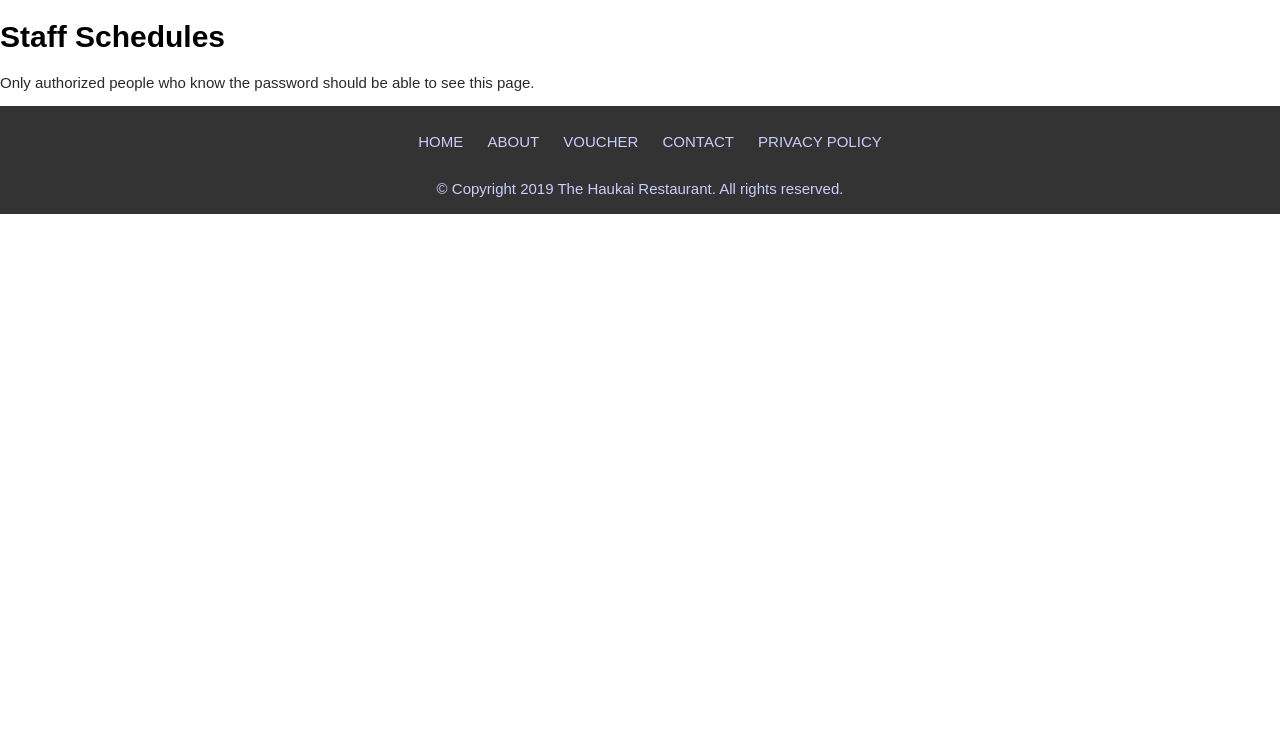
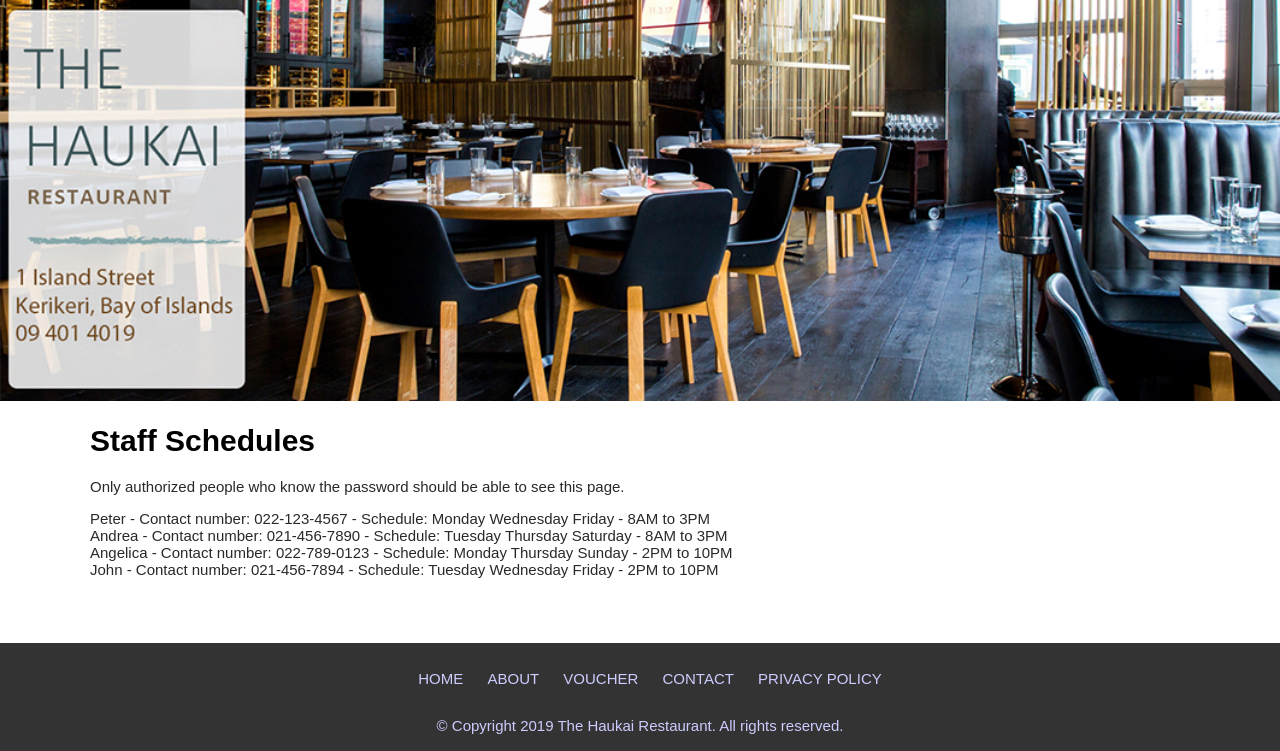
Before and after one commit to annexplorer/HaukaiRestaurantFinal, a PHP site: page /private/staff.html in a window 1280 px wide. Shown: the part 85-836 px from the top of the page. Before the commit the page ends 299 px from the top, so only its background shows below. Run offline with PHP 8.4, Linux system fonts and the light colour scheme.

Commit message:
Added staff roster schedule

```diff
--- a/css/styles.css
+++ b/css/styles.css
@@ -479,6 +479,14 @@ body {
 	.privacypol {
 		padding-left: 50px;
 	}
+	/*Style for Staff page*/
+
+	.staff-sched {
+		margin-left: 90px; height: auto; margin-bottom:50px; overflow: hidden;
+	}
+	.sched-container {
+		max-width: 60%; height: 150px; background-color: blue;
+	}
 
 	/*Style for footer*/
 	footer {
--- a/private/staff.html
+++ b/private/staff.html
@@ -37,12 +37,18 @@
 				</ul>
 			</nav>
 		</div>
+		<div class="banner-img" role="banner"> <!--Image Banner-->
+			<img src="../images/HaukaiRestaurant.jpg" class="banner-about" alt="About Haukai Restaurant">
+		</div>
 	</header> <!--End of header-->
-    <h1>
-			Staff Schedules
-		</h1>
-		<p>Only authorized people who know the password should be able to see this page.</p>
-
+		<div class="staff-sched"><h1>Staff Schedules</h1>
+			<p>Only authorized people who know the password should be able to see this page.</p>
+				<p>Peter - Contact number: 022-123-4567 - Schedule: Monday Wednesday Friday - 8AM to 3PM
+				<br>Andrea - Contact number: 021-456-7890 - Schedule: Tuesday Thursday Saturday - 8AM to 3PM
+				<br>Angelica - Contact number: 022-789-0123 - Schedule: Monday Thursday Sunday - 2PM to 10PM
+				<br>John - Contact number: 021-456-7894 - Schedule: Tuesday Wednesday Friday - 2PM to 10PM
+				</p>
+		</div>
 	<!--This is for Footer-->
 	<footer role="contentinfo">
 		<div class="footernav">
```
